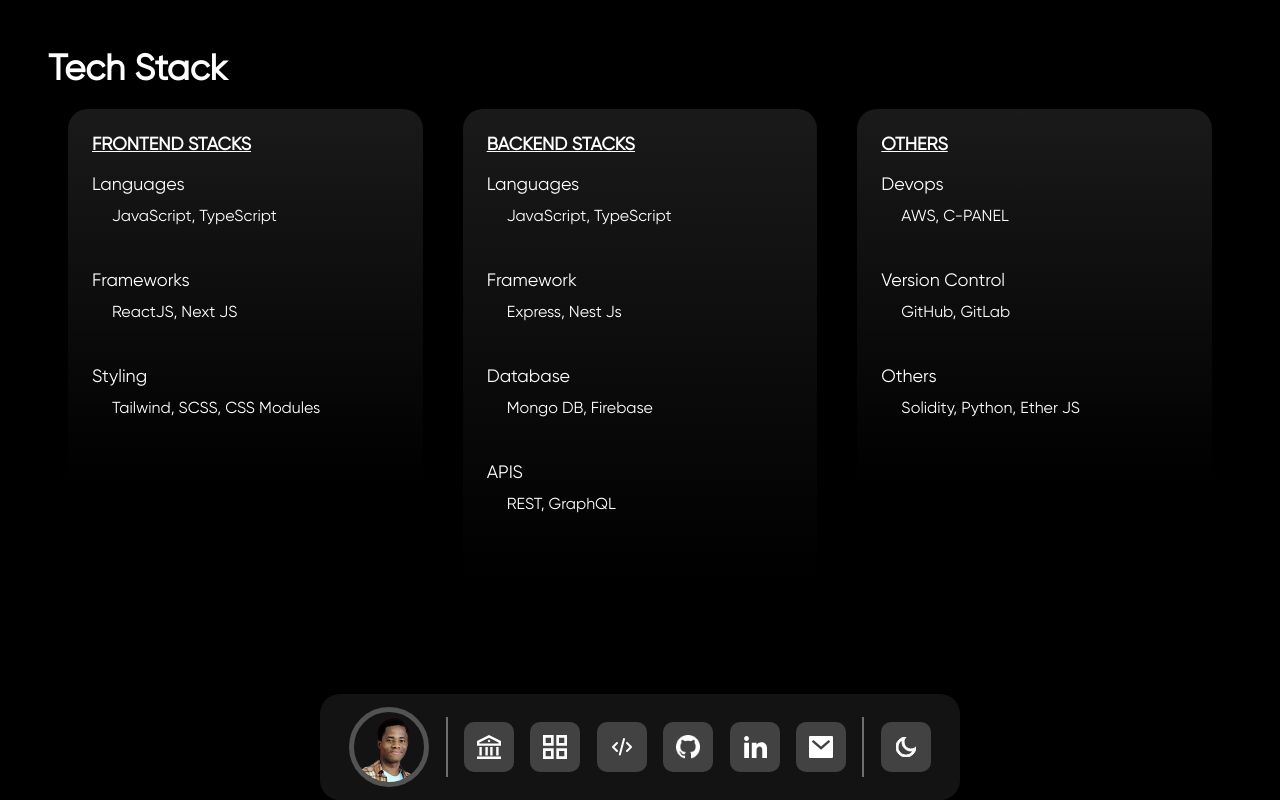
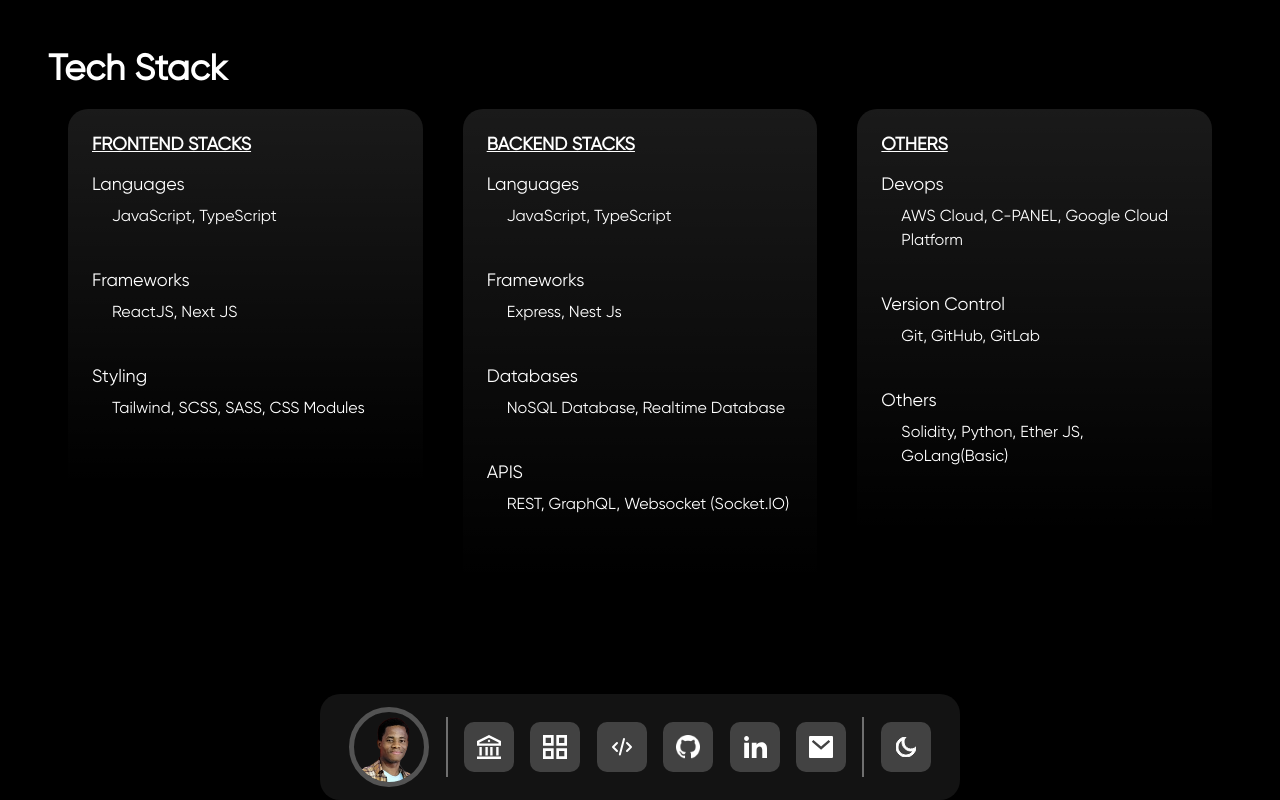
Before and after one commit to Vicopem01/my-portfolio, a Next.js app: page /stacks in a window 1280 px wide. Built offline with nearby package versions, Linux system fonts and the light colour scheme.

Commit message:
Update: Edited skill stack

```diff
--- a/app/stacks/page.tsx
+++ b/app/stacks/page.tsx
@@ -13,7 +13,7 @@
         },
         {
           header: "Styling",
-          language: "Tailwind, SCSS, CSS Modules",
+          language: "Tailwind, SCSS, SASS, CSS Modules",
         },
       ],
     },
@@ -25,16 +25,16 @@
           language: "JavaScript, TypeScript",
         },
         {
-          header: "Framework",
+          header: "Frameworks",
           language: "Express, Nest Js",
         },
         {
-          header: "Database",
-          language: "Mongo DB, Firebase",
+          header: "Databases",
+          language: "NoSQL Database, Realtime Database",
         },
         {
           header: "APIS",
-          language: "REST, GraphQL",
+          language: "REST, GraphQL, Websocket (Socket.IO)",
         },
       ],
     },
@@ -43,15 +43,15 @@
       history: [
         {
           header: "Devops",
-          language: "AWS, C-PANEL",
+          language: "AWS Cloud, C-PANEL, Google Cloud Platform",
         },
         {
           header: "Version Control",
-          language: "GitHub, GitLab",
+          language: "Git, GitHub, GitLab",
         },
         {
           header: "Others",
-          language: "Solidity, Python, Ether JS",
+          language: "Solidity, Python, Ether JS, GoLang(Basic)",
         },
       ],
     },
```
